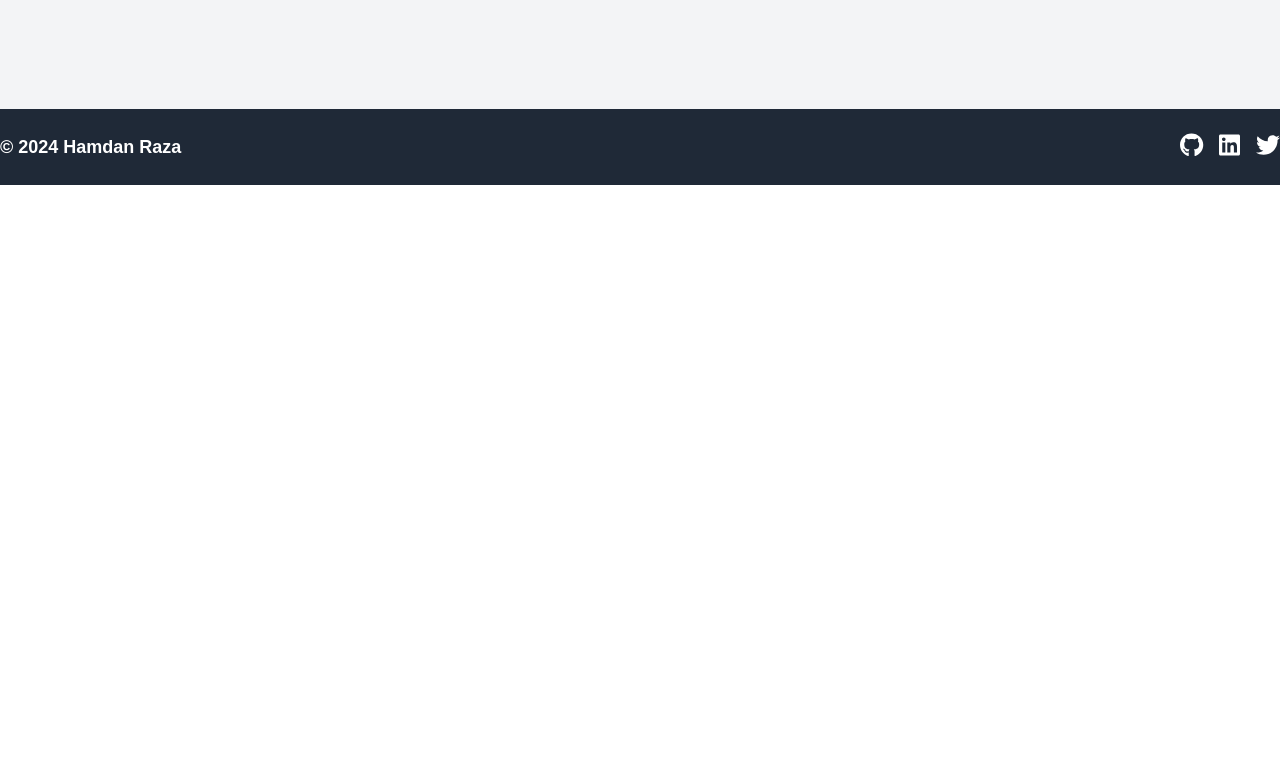
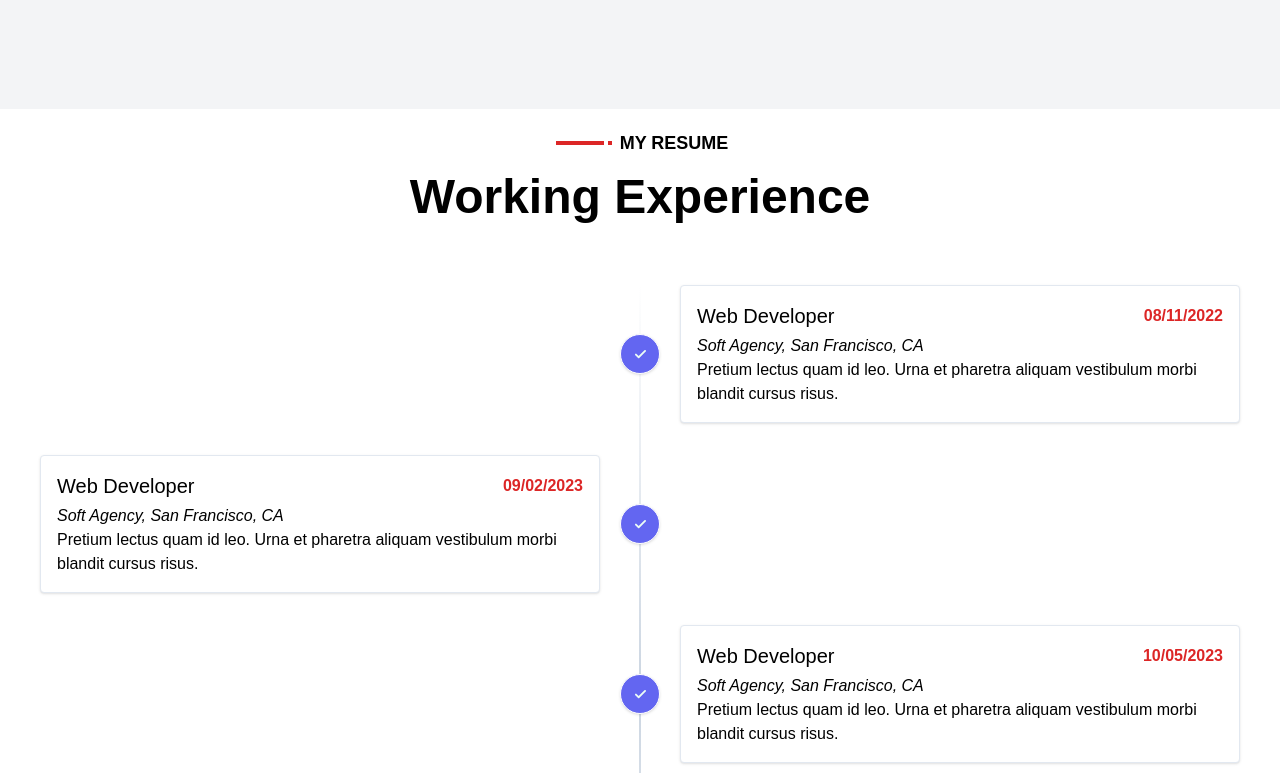
Before and after one commit to HamdanRaza309/Portfolio, a React (Create React App) app: page / in a window 1280 px wide. Shown: the part 2287-3060 px from the top of the page. Before the commit the page ends 2472 px from the top, so only its background shows below. Built offline with nearby package versions, Linux system fonts and the light colour scheme.

Commit message:
Experience Component Design is completed using Timeline Formate

```diff
--- a/src/App.js
+++ b/src/App.js
@@ -7,6 +7,7 @@ import Projects from './components/Projects';
 import Contact from './components/Contact';
 import Footer from './components/Footer';
 import Services from './components/Services';
+import Experience from './components/Experience';
 
 function App() {
   return (
@@ -23,6 +24,7 @@ function App() {
         </div>
         <About />
         <Services />
+        <Experience />
         <Footer />
       </div>
     </Router>
--- /dev/null
+++ b/src/components/Experience.js
@@ -0,0 +1,109 @@
+import React, { useEffect, useState } from 'react'
+import { useInView } from 'react-intersection-observer'
+import { Link } from 'react-router-dom';
+
+export default function Experience() {
+
+    const { ref: experienceRef, inView: experienceVisible } = useInView();
+    const [experienceAnimationRun, setExperienceAnimationRun] = useState(false);
+    const [resumeAnimationRun, setResumeAnimationRun] = useState(false);
+    const [cardLeftAnimationRun, setCardLeftAnimationRun] = useState(false);
+    const [cardRightAnimationRun, setCardRightAnimationRun] = useState(false);
+    const [activeCardIndex, setActiveCardIndex] = useState(null);
+
+    useEffect(() => {
+        if (experienceVisible && !experienceAnimationRun) {
+            setExperienceAnimationRun(true);
+        }
+    }, [experienceVisible, experienceAnimationRun]);
+
+    useEffect(() => {
+        if (experienceVisible && !resumeAnimationRun) {
+            setResumeAnimationRun(true);
+        }
+    }, [experienceVisible, resumeAnimationRun]);
+
+    useEffect(() => {
+        if (experienceVisible && !cardLeftAnimationRun) {
+            setCardLeftAnimationRun(true);
+        }
+    }, [experienceVisible, cardLeftAnimationRun]);
+
+    useEffect(() => {
+        if (experienceVisible && !cardRightAnimationRun) {
+            setCardRightAnimationRun(true);
+        }
+    }, [experienceVisible, cardRightAnimationRun]);
+
+    const handleCardClick = (index) => {
+        setActiveCardIndex(index);
+    };
+
+    return (
+        <div ref={experienceRef} className={`flex flex-col px-10 py-5 ${experienceAnimationRun ? 'animate-fade-in' : ''}`}>
+            <div className={`flex flex-col items-center mb-16 ${resumeAnimationRun ? 'animate-zoom-in' : ''}`}>
+                <div className='flex items-center mb-4'>
+                    <div className='bg-red-600 h-1 w-12 mx-1'></div>
+                    <div className='bg-red-600 h-1 w-1'></div>
+                    <p className='text-lg font-semibold ml-2'>MY RESUME</p>
+                </div>
+                <h1 className='text-5xl font-bold text-center'>Working Experience</h1>
+            </div>
+            <div className="space-y-8 relative before:absolute before:inset-0 before:ml-5 before:-translate-x-px md:before:mx-auto md:before:translate-x-0 before:h-full before:w-0.5 before:bg-gradient-to-b before:from-transparent before:via-slate-300 before:to-transparent">
+
+                {/* Cards */}
+                {[{
+                    position: "right",
+                    role: "Web Developer",
+                    date: "08/11/2022",
+                    location: "Soft Agency, San Francisco, CA",
+                    description: "Pretium lectus quam id leo. Urna et pharetra aliquam vestibulum morbi blandit cursus risus."
+                }, {
+                    position: "left",
+                    role: "Web Developer",
+                    date: "09/02/2023",
+                    location: "Soft Agency, San Francisco, CA",
+                    description: "Pretium lectus quam id leo. Urna et pharetra aliquam vestibulum morbi blandit cursus risus."
+                }, {
+                    position: "right",
+                    role: "Web Developer",
+                    date: "10/05/2023",
+                    location: "Soft Agency, San Francisco, CA",
+                    description: "Pretium lectus quam id leo. Urna et pharetra aliquam vestibulum morbi blandit cursus risus."
+                }, {
+                    position: "left",
+                    role: "Web Developer",
+                    date: "12/08/2023",
+                    location: "Soft Agency, San Francisco, CA",
+                    description: "Pretium lectus quam id leo. Urna et pharetra aliquam vestibulum morbi blandit cursus risus."
+                }, {
+                    position: "right",
+                    role: "Web Developer",
+                    date: "04/01/2024",
+                    location: "Soft Agency, San Francisco, CA",
+                    description: "Pretium lectus quam id leo. Urna et pharetra aliquam vestibulum morbi blandit cursus risus."
+                }].map((card, index) => (
+                    <div key={index} className={`relative flex items-center justify-between md:justify-normal md:odd:flex-row-reverse group is-active ${card.position === "right" ? (cardRightAnimationRun ? 'animate-slide-in-right' : '') : (cardLeftAnimationRun ? 'animate-slide-in-left' : '')}`}>
+                        <div className={`flex items-center justify-center w-10 h-10 rounded-full border border-white bg-slate-300 ${activeCardIndex === index ? 'group-[.is-active]:bg-red-600' : 'group-[.is-active]:bg-indigo-500'} text-slate-500 group-[.is-active]:text-emerald-50 shadow shrink-0 md:order-1 md:group-odd:-translate-x-1/2 md:group-even:translate-x-1/2`}>
+                            <svg className="fill-current" xmlns="http://www.w3.org/2000/svg" width="12" height="10">
+                                <path fillRule="nonzero" d="M10.422 1.257 4.655 7.025 2.553 4.923A.916.916 0 0 0 1.257 6.22l2.75 2.75a.916.916 0 0 0 1.296 0l6.415-6.416a.916.916 0 0 0-1.296-1.296Z" />
+                            </svg>
+                        </div>
+                        <div
+                            className={`w-[calc(100%-4rem)] md:w-[calc(50%-2.5rem)] bg-white p-4 rounded border border-slate-200 shadow ${activeCardIndex === index ? 'text-white animate-bg-change border-t border-r border-b border-red-600 transform scale-105 duration-1000' : 'bg-transparent'}`}
+                            onMouseEnter={() => handleCardClick(index)}
+                            onMouseLeave={() => setActiveCardIndex(null)}
+                        >
+                            <div className="flex items-center justify-between space-x-2 mb-1">
+                                <div className="text-xl">{card.role}</div>
+                                <time className={`font-caveat font-bold ${activeCardIndex === index ? 'text-indigo-500' : 'text-red-600'}`}>{card.date}</time>
+                            </div>
+                            <div className="italic">{card.location}</div>
+                            <div>{card.description}</div>
+                        </div>
+                    </div>
+                ))}
+            </div>
+        </div>
+    )
+}
--- a/src/components/Services.js
+++ b/src/components/Services.js
@@ -13,9 +13,7 @@ const Services = () => {
 
 
     const [hoveredIndex, setHoveredIndex] = useState(null);
-    const [animatedIndex, setAnimatedIndex] = useState(null);
     const { ref: serviceRef, inView: serviceVisible } = useInView({ threshold: 0.1 });
-    const { ref: serviceCardRef, inView: serviceCardVisible } = useInView({ threshold: 0.1 });
     const [serviceAnimationRun, setServiceAnimationRun] = useState(false)
 
 
@@ -24,14 +22,6 @@ const Services = () => {
             setServiceAnimationRun(true)
         }
     }, [serviceVisible, serviceAnimationRun])
-
-
-
-    useEffect(() => {
-        if (serviceCardVisible && animatedIndex === null) {
-            setAnimatedIndex(services.length);
-        }
-    }, [serviceCardVisible, animatedIndex]);
 
 
     return (
@@ -44,7 +34,7 @@ const Services = () => {
                 </div>
                 <h1 className='text-5xl font-bold text-center'>Awesome Quality Services</h1>
             </div>
-            <div ref={serviceCardRef} className='flex flex-wrap justify-around'>
+            <div className='flex flex-wrap justify-around'>
                 {services.map((service, index) => (
                     <div
                         key={index}
--- a/src/index.css
+++ b/src/index.css
@@ -18,7 +18,7 @@ body {
   border: 2px solid transparent;
   border-radius: 0;
   box-shadow: inset 0 0 0 50px #EF233C;
-  transition: ease-out 0.3s;
+  transition: ease-in 0.3s;
 }
 
 .btnForWhiteBg:hover {
@@ -38,7 +38,7 @@ body {
   border: 2px solid transparent;
   border-radius: 0;
   box-shadow: inset 0 0 0 50px #ffffff;
-  transition: ease-out 0.3s;
+  transition: ease-in 0.3s;
 }
 
 .btnForRedBg:hover {
@@ -64,7 +64,7 @@ body {
 }
 
 .animate-shake-in {
-  animation: shake-in 2s ease-out;
+  animation: shake-in 2s ease-in;
 }
 
 @keyframes fade-in {
@@ -79,7 +79,7 @@ body {
 }
 
 .animate-fade-in {
-  animation: fade-in 1s ease-out;
+  animation: fade-in 1s ease-in;
 }
 
 @keyframes zoom-in {
@@ -94,14 +94,14 @@ body {
 }
 
 .animate-zoom-in {
-  animation: zoom-in 1.5s ease-out;
+  animation: zoom-in 1s ease-in;
 }
 
 
-@keyframes slide-in {
+@keyframes slide-in-left {
   0% {
     opacity: 0;
-    transform: translateX(-50px);
+    transform: translateX(-300px);
   }
   100% {
     opacity: 1;
@@ -109,8 +109,23 @@ body {
   }
 }
 
-.animate-slide-in {
-  animation: slide-in 1s ease-out;
+.animate-slide-in-left {
+  animation: slide-in-left 1.5s ease-in;
+}
+
+@keyframes slide-in-right {
+  0% {
+    opacity: 0;
+    transform: translateX(300px);
+  }
+  100% {
+    opacity: 1;
+    transform: translateX(0);
+  }
+}
+
+.animate-slide-in-right {
+  animation: slide-in-right 1.5s ease-in;
 }
 
 @keyframes progressBarFill95 {
@@ -220,15 +235,6 @@ body {
   14% {
     transform: translateX(-430px) scale(1.2) rotate(3deg);
   }
-  15% {
-    transform: translateX(-425px) scale(1.25) rotate(2.5deg);
-  }
-  16% {
-    transform: translateX(-420px) scale(1.3) rotate(2deg);
-  }
-  17% {
-    transform: translateX(-415px) scale(1.35) rotate(1.5deg);
-  }
   18% {
     transform: translateX(-410px) scale(1.4) rotate(1deg);
   }
@@ -240,15 +246,6 @@ body {
   }
   21% {
     transform: translateX(-395px) scale(1.55) rotate(-0.5deg);
-  }
-  22% {
-    transform: translateX(-390px) scale(1.6) rotate(-1deg);
-  }
-  23% {
-    transform: translateX(-385px) scale(1.65) rotate(-1.5deg);
-  }
-  24% {
-    transform: translateX(-380px) scale(1.7) rotate(-2deg);
   }
   25% {
     transform: translateX(-375px) scale(1.75) rotate(-2.5deg);
@@ -262,18 +259,7 @@ body {
   28% {
     transform: translateX(-360px) scale(1.9) rotate(-4deg);
   }
-  29% {
-    transform: translateX(-355px) scale(1.95) rotate(-4.5deg);
-  }
-  30% {
-    transform: translateX(-350px) scale(2) rotate(-5deg);
-  }
-  31% {
-    transform: translateX(-345px) scale(2.1) rotate(-5.5deg);
-  }
-  32% {
-    transform: translateX(-340px) scale(2.2) rotate(-6deg);
-  }
+
   33% {
     transform: translateX(-335px) scale(2.3) rotate(-6.5deg);
   }
@@ -292,38 +278,25 @@ body {
   38% {
     transform: translateX(-310px) scale(2.8) rotate(-9deg);
   }
-  39% {
-    transform: translateX(-305px) scale(2.9) rotate(-9.5deg);
-  }
-  40% {
-    transform: translateX(-300px) scale(3) rotate(-10deg);
-  }
-  41% {
-    transform: translateX(-295px) scale(3.25) rotate(-9.5deg);
-  }
+
   42% {
-    transform: translateX(-290px) scale(3.5) rotate(-9deg);
+    transform: translateX(-290px) scale(3) rotate(-9deg);
   }
   43% {
-    transform: translateX(-285px) scale(3.75) rotate(-8.5deg);
+    transform: translateX(-285px) scale(3) rotate(-8.5deg);
   }
   44% {
-    transform: translateX(-280px) scale(4) rotate(-8deg);
+    transform: translateX(-280px) scale(3) rotate(-8deg);
   }
-  45% {
-    transform: translateX(-275px) scale(4.25) rotate(-7.5deg);
-  }
-  46% {
-    transform: translateX(-270px) scale(4.5) rotate(-7deg);
-  }
+
   47% {
-    transform: translateX(-265px) scale(4.75) rotate(-6.5deg);
+    transform: translateX(-265px) scale(3.5) rotate(-6.5deg);
   }
   48% {
-    transform: translateX(-260px) scale(5) rotate(5deg);
+    transform: translateX(-260px) scale(3.5) rotate(5deg);
   }
   100% {
-    transform: translateX(300px) scale(20) translate3D(100vw, -100vh, 0) rotate(5deg);
+    transform: translateX(300px) scale(3.5) translate3D(100vw, -100vh, 0) rotate(5deg);
   }
 }
 
@@ -338,5 +311,5 @@ body {
 }
 
 .animate-bg-change {
-  animation: bgChange 2s forwards;
+  animation: bgChange 1s forwards;
 }
```
